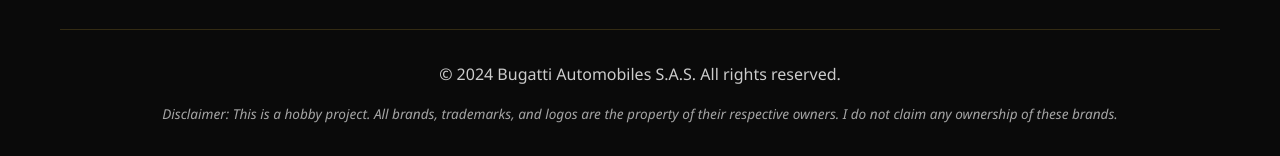
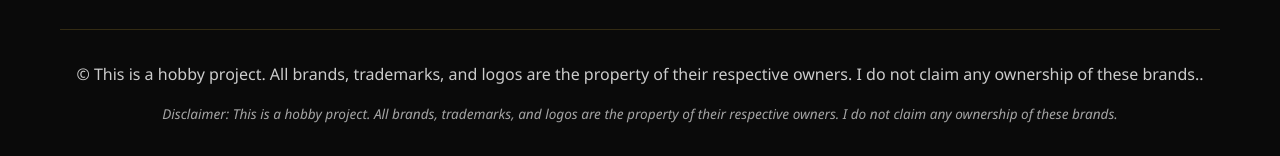
Before and after one commit to AngadG2025/Buggati-, a plain HTML site: page index.html in a window 1280 px wide. Shown: the part 8626-8782 px from the top of the page. Drawn offline with nearby package versions, Linux system fonts and the light colour scheme.

Commit message:
Update index.html

```diff
--- a/index.html
+++ b/index.html
@@ -389,7 +389,7 @@
                 </div>
             </div>
             <div class="footer-bottom">
-                <p>&copy; 2024 Bugatti Automobiles S.A.S. All rights reserved.</p>
+                <p>&copy; This is a hobby project. All brands, trademarks, and logos are the property of their respective owners. I do not claim any ownership of these brands..</p>
                 <p class="disclaimer">Disclaimer: This is a hobby project. All brands, trademarks, and logos are the property of their respective owners. I do not claim any ownership of these brands.</p>
             </div>
         </div>
```
